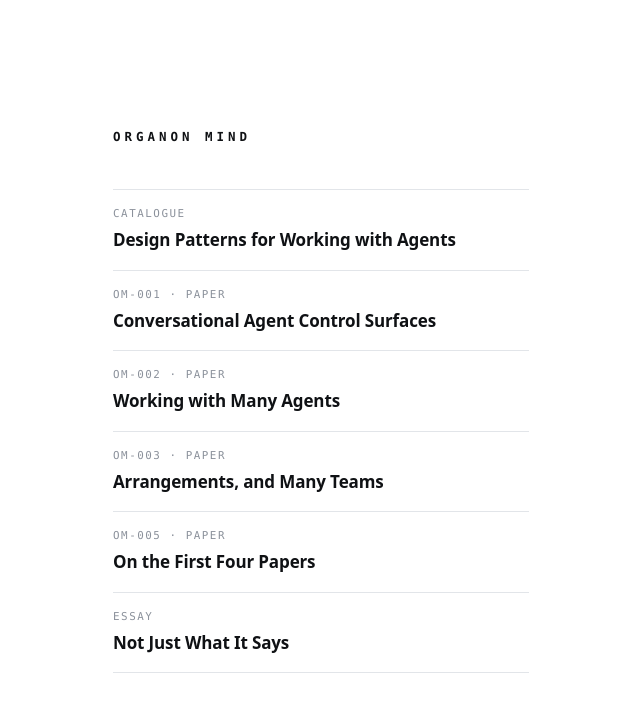
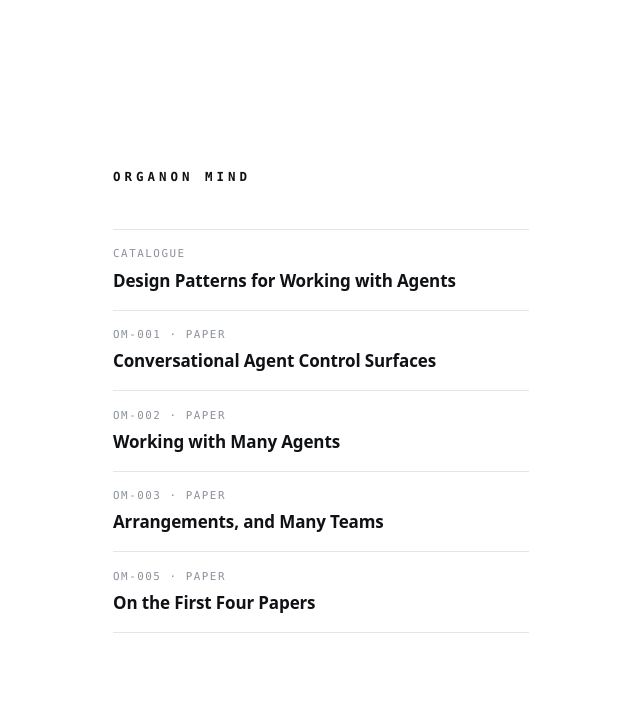
Before and after one commit to organonart/organon-mind, a plain HTML site: page site/index.html in a window 1280 px wide. Shown: the whole page, without its empty margins (319-959 px from the left). Drawn offline with Linux system fonts and the light colour scheme.

Commit message:
The essay comes off the index (#14)
/why is unlinked again, hours after being linked. The essay is not
current, and the front page is not the place to discover that.

The file is untouched and /why still serves. It returns to the state it
was in before this morning — reachable by direct URL, absent from the
index — so no published address changes and nothing 404s. Removing the
page was not the ask and would break a URL that has been live for weeks.

What this gives back is the risk the link was covering: a reader arriving
at a catalogue whose case now lives in OM-005, a paper they may never
open. That risk is real and is now uncovered by anything on the index.
OM-001 §1 still points at OM-005 in its own words, which is the narrower
version of the same cover and sits where a reader already is.

Co-authored-by: Claude <noreply@anthropic.com>

```diff
--- a/site/index.html
+++ b/site/index.html
@@ -128,12 +128,6 @@
           <span class="title">On the First Four Papers</span>
         </a>
       </li>
-      <li>
-        <a href="/why">
-          <span class="label">Essay</span>
-          <span class="title">Not Just What It Says</span>
-        </a>
-      </li>
     </ul>
   </main>
 </body>
```
Also changed, not shown: site/README.md.
